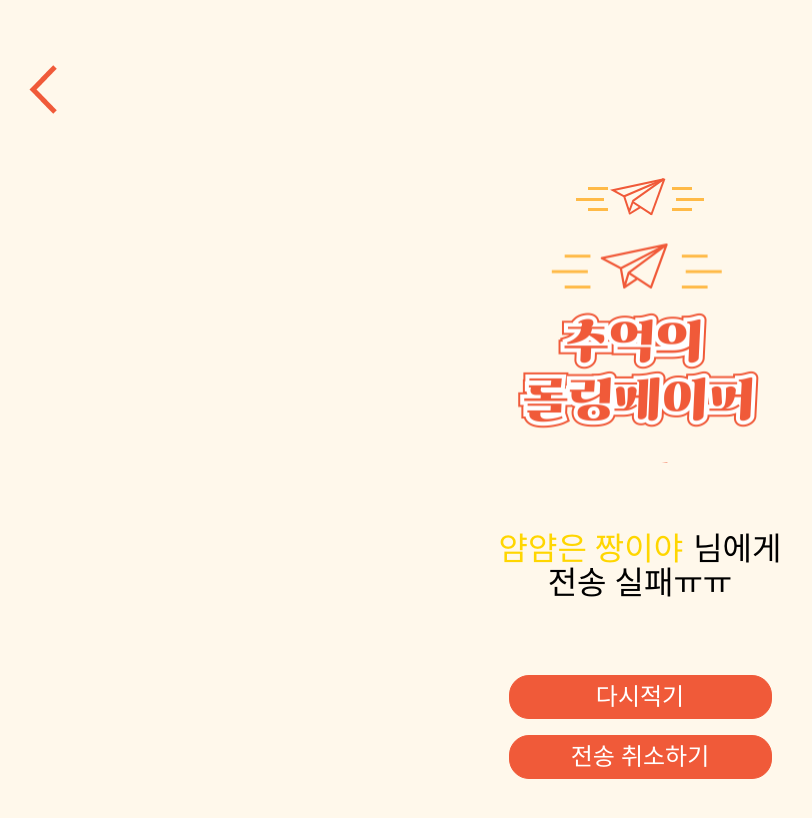
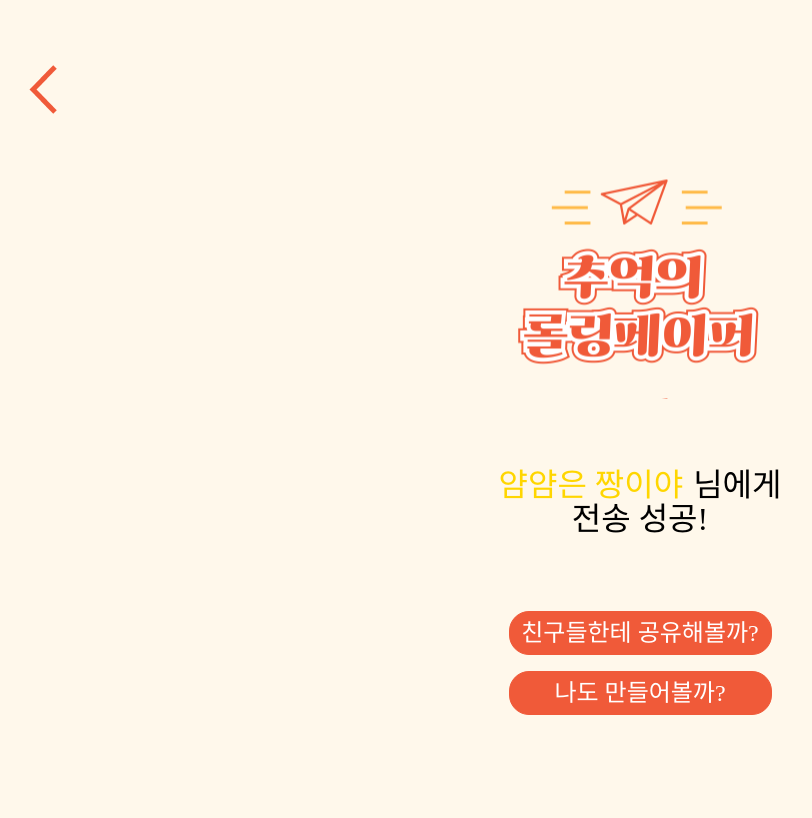
Before and after one commit to Memory-maker/rolling-paper-client, a React (Vite) app: page /sending in a window 1280 px wide. Shown: the top 818 px of the page, without its empty margins (0-812 px from the left). Built offline with nearby package versions, Linux system fonts and the light colour scheme; a web font is replaced by a local one.

Commit message:
feat: move

```diff
--- a/src/components/Logo.tsx
+++ b/src/components/Logo.tsx
@@ -54,7 +54,7 @@
         <ShortLine />
       </RightLines>
     </Wrapper>
-  )
+  );
 };
 
 export default Logo;
--- a/src/pages/Editor/components/Button.tsx
+++ b/src/pages/Editor/components/Button.tsx
@@ -10,6 +10,7 @@
   line-height: 25.6px;
   color: #ffffff;
   margin-left: 16px;
+  cursor: pointer;
 `;
 
 export default Button;
--- a/src/pages/Editor/index.tsx
+++ b/src/pages/Editor/index.tsx
@@ -6,6 +6,7 @@
 import FontColorOption from "./components/FontColorOption";
 import BackgroundColorOption from "./components/BackgroundColorOption";
 import ShareButton from "../../components/ShareButton";
+import { useNavigate } from "react-router-dom";
 
 const EditorWrapper = styled.div`
   position: relative;
@@ -24,6 +25,7 @@
   justify-content: flex-end;
   width: 100%;
   margin-bottom: 18px;
+  cursor: pointer;
 `;
 
 const MakerWrapper = styled.div`
@@ -101,6 +103,8 @@
 const FONT_COLOR_OPTIONS = Object.freeze(["#000000", "#ff0000", "#0085ff", "#7dff00", "#ad00ff", "#ffd600"]);
 
 function Editor() {
+  const navigate = useNavigate();
+
   const cardRef = useRef<HTMLTextAreaElement>(null);
   const [editorType, setEditorType] = useState("background");
 
@@ -135,7 +139,7 @@
     <EditorWrapper>
       <ButtonWrapper>
         <ShareButton />
-        <Button>완료</Button>
+        <Button onClick={() => navigate("/sending")}>완료</Button>
       </ButtonWrapper>
       <Card
         backgroundColor={backgroundColor}
--- a/src/pages/Home/index.tsx
+++ b/src/pages/Home/index.tsx
@@ -67,28 +67,29 @@
   const [token, setToken] = useState("");
   const [data, setData] = useState<kakaoProfile | null>(null);
 
-  // const kakaoLogin = () => {
-  //   window.Kakao.Auth.login({
-  //     success: function (serverResponse: kakaoToken) {
-  //       window.Kakao.API.request({
-  //         url: "/v2/user/me",
-  //         success: function ({ kakao_account, id }: kakaoServerRes) {
-  //           const userData = {
-  //             id,
-  //             profile: kakao_account.profile,
-  //           };
-  //           setData(userData);
-  //         },
-  //         fail: function (error: unknown) {
-  //           console.log(error);
-  //         },
-  //       });
-  //     },
-  //     fail: function (error: unknown) {
-  //       console.log(error);
-  //     },
-  //   });
-  // };
+  const kakaoLogin = () => {
+    window.Kakao.Auth.login({
+      success: function (serverResponse: kakaoToken) {
+        window.Kakao.API.request({
+          url: "/v2/user/me",
+          success: function ({ kakao_account, id }: kakaoServerRes) {
+            // const userData = {
+            //   id,
+            //   profile: kakao_account.profile,
+            // };
+            // setData(userData);
+            navigate("/mypage");
+          },
+          fail: function (error: unknown) {
+            console.log(error);
+          },
+        });
+      },
+      fail: function (error: unknown) {
+        console.log(error);
+      },
+    });
+  };
 
   // const login = async () => {
   //   // 1. 쿠키에서 세션 아이디 꺼낸 뒤, 로그인 api 요청
--- a/src/pages/Sending.tsx
+++ b/src/pages/Sending.tsx
@@ -72,6 +72,7 @@
   font-size: 24px;
   line-height: 24px;
   color: ${({ theme }) => theme.colors.WHITE_COLOR};
+  cursor: pointer;
 `;
 
 const ShareWrapper = styled.div``;
@@ -83,8 +84,10 @@
 
 const Sending = (props: ShareProps) => {
   const navigate = useNavigate();
-  const shareStatus = props.sending_status;
-  const senindgMessage = shareStatus ? "전송 성공!" : "전송 실패ㅠㅠ";
+  // const shareStatus = props.sending_status;
+  const shareStatus = true;
+  // const senindgMessage = shareStatus ? "전송 성공!" : "전송 실패ㅠㅠ";
+  const senindgMessage = "전송 성공!";
   let nickname = props.nickname;
   nickname = "얌얌은 짱이야";
 
@@ -94,7 +97,6 @@
         <img src={GotoBack} alt="back button" onClick={() => navigate(-1)} />
       </Header>
       <Main>
-        <Logo />
         <TitleWrapper>
           <Title />
         </TitleWrapper>
--- a/src/routes/index.tsx
+++ b/src/routes/index.tsx
@@ -15,7 +15,7 @@
         <Route path="/editor" element={<Editor />} />
         <Route path="/mypage" element={<MyPage />} />
         <Route path="/rollingpaper/*" element={<RollingPaper />} />
-        <Route path="/Sending" element={<Sending />} />
+        <Route path="/sending" element={<Sending />} />
       </Routes>
     </BrowserRouter>
   );
```
Also changed, not shown: src/components/Title.tsx (+3 -6 lines).
